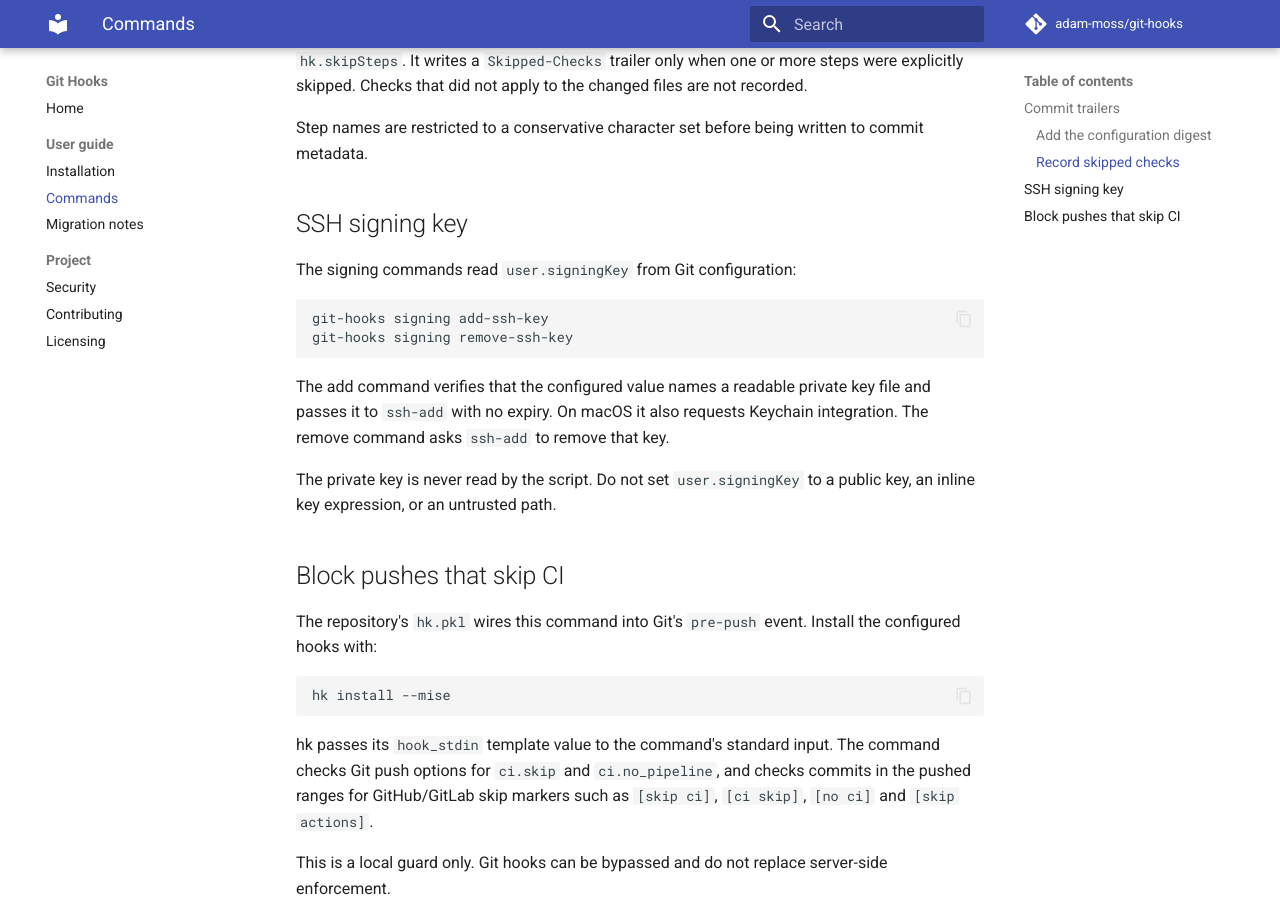
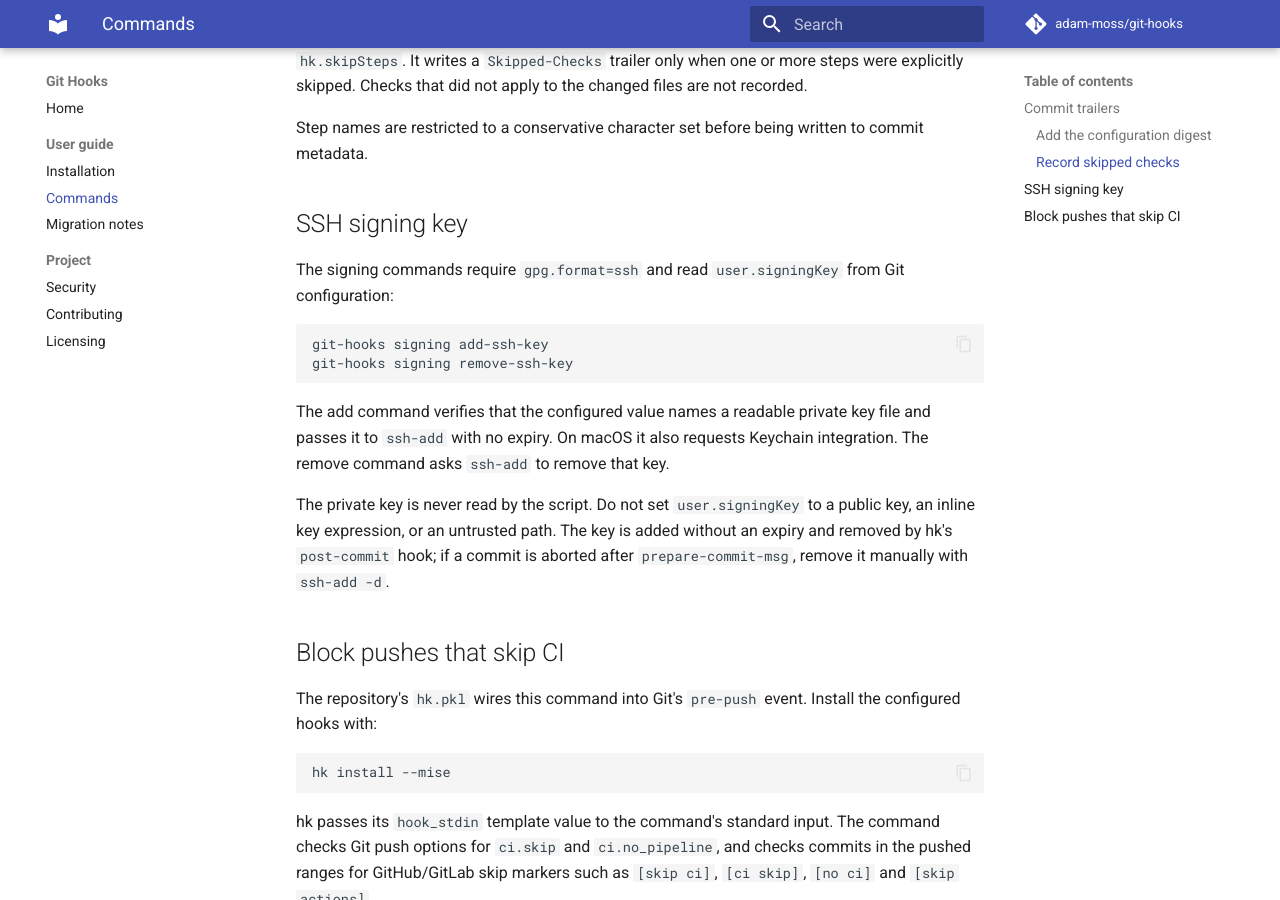
Before and after one commit to adam-moss/git-hooks, an MkDocs documentation site: the page built from docs/commands.md, in a window 1280 px wide and 900 px high, scrolled down 838 px. Built offline with MkDocs 1.6.1 and Material for MkDocs 9.7.7, drawn with Linux system fonts in a browser that asks for light colours; comment, search, counter and statistics services are not loaded.

Commit message:
fix: wire SSH signing around the commit lifecycle
Signed-off-by: Adam M. <2951486+adam-moss@users.noreply.github.com>

````diff
--- a/docs/commands.md
+++ b/docs/commands.md
@@ -40,7 +40,7 @@ to commit metadata.
 
 ## SSH signing key
 
-The signing commands read `user.signingKey` from Git configuration:
+The signing commands require `gpg.format=ssh` and read `user.signingKey` from Git configuration:
 
 ```sh
 git-hooks signing add-ssh-key
@@ -52,7 +52,9 @@ key file and passes it to `ssh-add` with no expiry. On macOS it also requests
 Keychain integration. The remove command asks `ssh-add` to remove that key.
 
 The private key is never read by the script. Do not set `user.signingKey` to a
-public key, an inline key expression, or an untrusted path.
+public key, an inline key expression, or an untrusted path. The key is added
+without an expiry and removed by hk's `post-commit` hook; if a commit is
+aborted after `prepare-commit-msg`, remove it manually with `ssh-add -d`.
 
 ## Block pushes that skip CI
 
````
Also changed, not shown: 2 other files.
